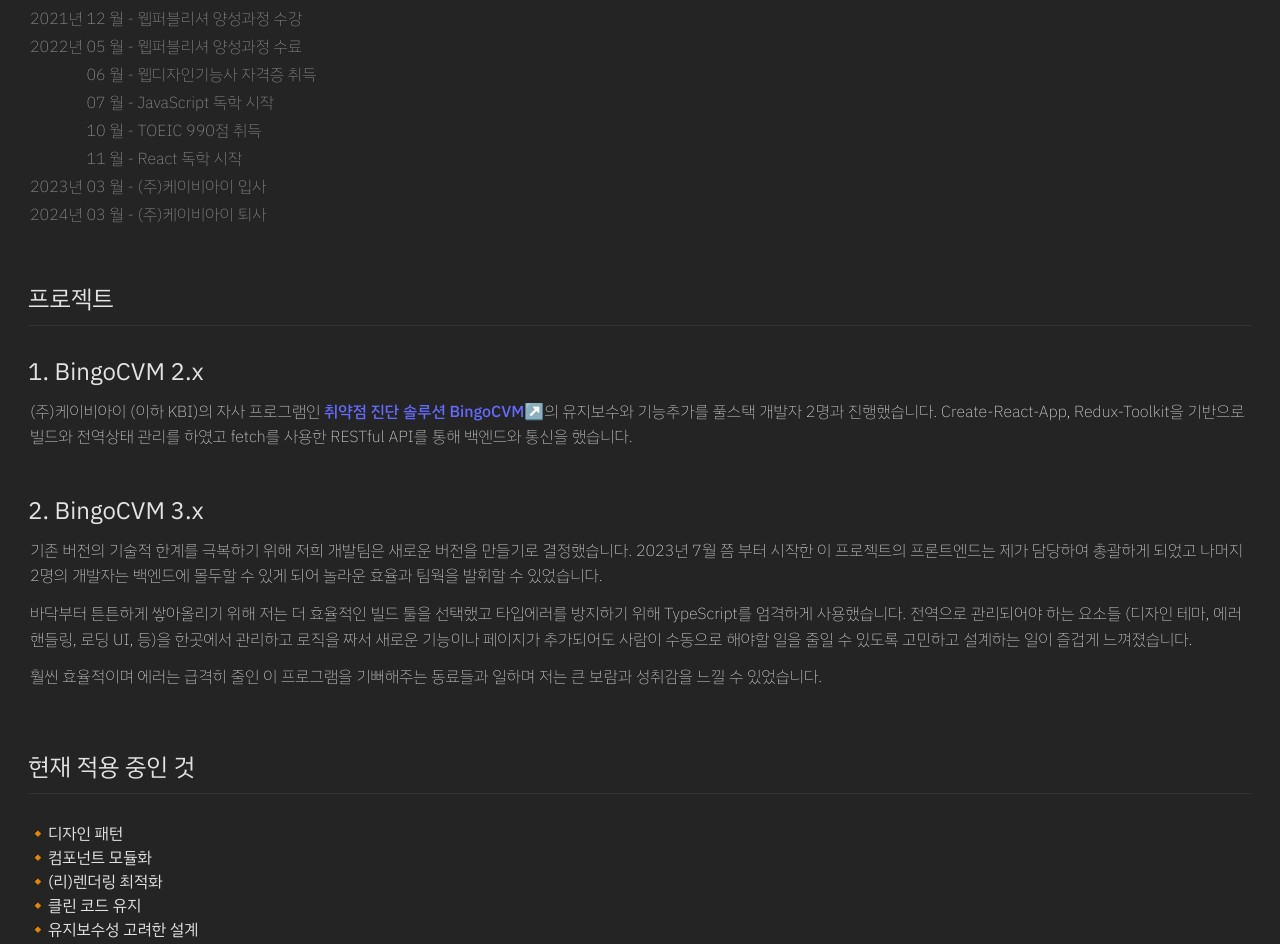
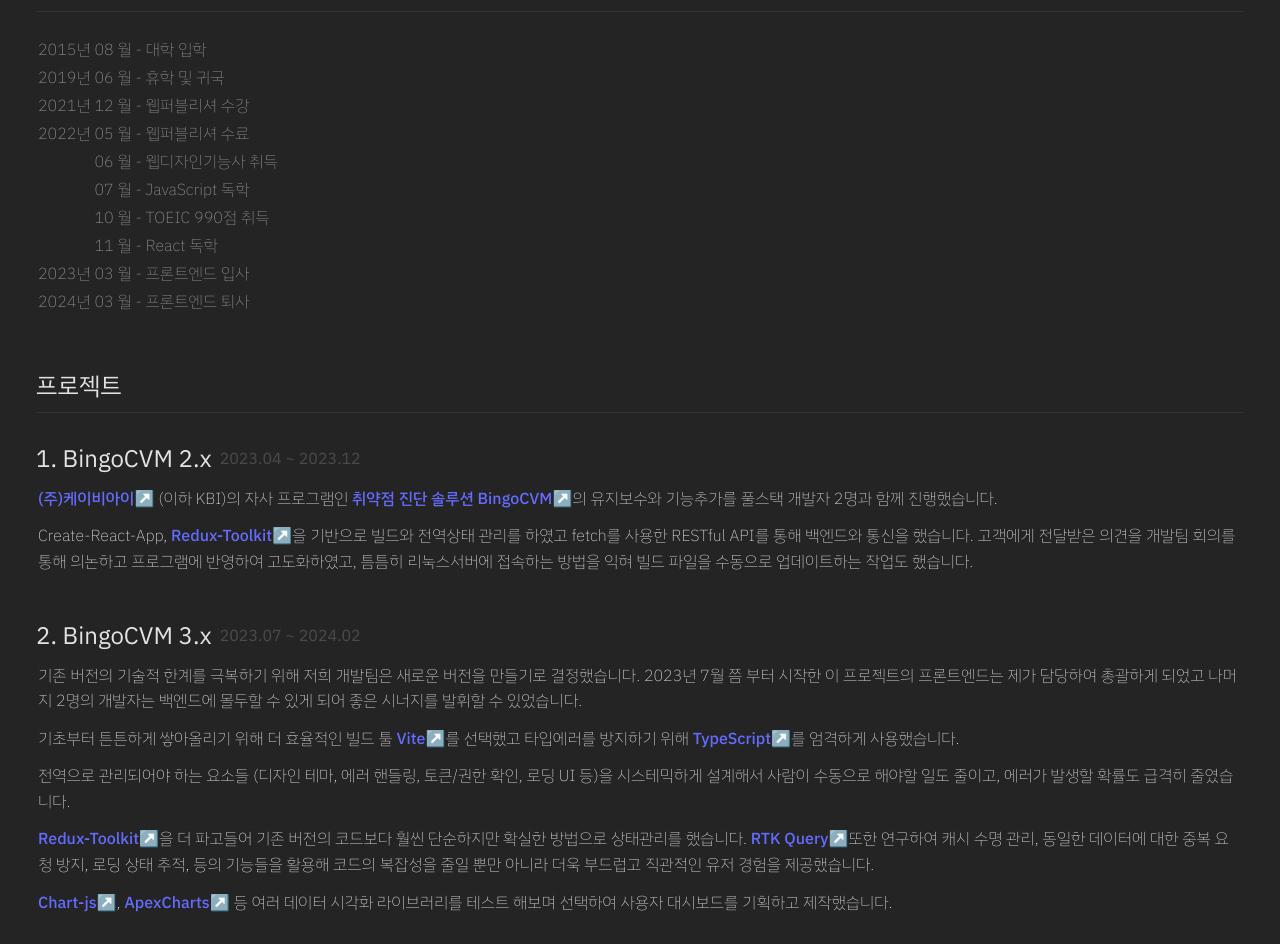
Before and after one commit to code-zeen/code-zeen.github.io, a React (Vite) app: page / in a window 1280 px wide. Shown: the part 981-1925 px from the top of the page. Built offline with nearby package versions, Linux system fonts and the light colour scheme.

Commit message:
minor design update

```diff
--- a/src/App.tsx
+++ b/src/App.tsx
@@ -8,59 +8,77 @@
     return (
         <Container>
             <Contact />
-            <Stack p={12} alignItems="stretch">
+            <Stack p={20} alignItems="stretch">
                 <AboutThisPage />
                 <Stack alignItems="flex-start" spacing={48}>
                     <Section title="소개">
                         <p>
-                            저는 미국 Illinois 주에서 물리학을 공부하는 도중 진로 고민을 위해 휴학을 계획했지만 코로나 사태가 발생한 후 대학으로 돌아가지 않았습니다.
+                            저는 미국 Illinois 주에서 물리학을 공부하는 도중 진로 고민을 위해 휴학을 계획했지만 <br />코로나 사태가 발생한 후 대학으로 돌아가지 않았습니다.
                         </p>
                         <p>
                             그 이후로 무엇을 해야할지 막막한 시간을 보내다 우연히 웹퍼블리싱 과정이 눈에 들어왔습니다.
                         </p>
-
                         <p>
-                            평소에 피아노, 디지털 아트, 컴퓨터와 과학에 흥미를 가졌던 저는
-                            논리, 계산, 자동화, 그리고 심미적 요소까지 어우러진 퍼블리싱 (+코딩)을 배우며 새로운 열정을 찾을 수 있었습니다.
+                            평소에 피아노, 디지털 아트, 컴퓨터와 과학에 흥미를 가졌던 저는 <br />논리, 계산, 자동화, 그리고 심미적 요소까지 어우러진 퍼블리싱 (+코딩)을 배우며 새로운 열정을 찾을 수 있었습니다.
                         </p>
-
                         <p>
                             저의 목표는 언어에 구애받지 않는 최고의 프론트엔드 개발자가 되는것입니다.
                         </p>
                         <hr />
+                        <p className="timeline">2015년 08 월 - 대학 입학</p>
                         <p className="timeline">2019년 06 월 - 휴학 및 귀국</p>
-                        <p className="timeline">2021년 12 월 - 웹퍼블리셔 양성과정 수강</p>
-                        <p className="timeline">2022년 05 월 - 웹퍼블리셔 양성과정 수료</p>
-                        <p className="timeline"><span className="hidden">2022년</span> 06 월 - 웹디자인기능사 자격증 취득</p>
-                        <p className="timeline"><span className="hidden">2022년</span> 07 월 - JavaScript 독학 시작</p>
+                        <p className="timeline">2021년 12 월 - 웹퍼블리셔 수강</p>
+                        <p className="timeline">2022년 05 월 - 웹퍼블리셔 수료</p>
+                        <p className="timeline"><span className="hidden">2022년</span> 06 월 - 웹디자인기능사 취득</p>
+                        <p className="timeline"><span className="hidden">2022년</span> 07 월 - JavaScript 독학</p>
                         <p className="timeline"><span className="hidden">2022년</span> 10 월 - TOEIC 990점 취득</p>
-                        <p className="timeline"><span className="hidden">2022년</span> 11 월 - React 독학 시작</p>
-                        <p className="timeline">2023년 03 월 - (주)케이비아이 입사</p>
-                        <p className="timeline">2024년 03 월 - (주)케이비아이 퇴사</p>
+                        <p className="timeline"><span className="hidden">2022년</span> 11 월 - React 독학</p>
+                        <p className="timeline">2023년 03 월 - 프론트엔드 입사</p>
+                        <p className="timeline">2024년 03 월 - 프론트엔드 퇴사</p>
 
                     </Section>
                     <Section title="프로젝트">
-                        <h3>1. BingoCVM 2.x</h3>
+                        <Stack row alignItems="center" spacing={8}>
+                            <h3>1. BingoCVM 2.x</h3>
+                            <span className="opaque">2023.04 ~ 2023.12</span>
+                        </Stack>
                         <p>
-                            (주)케이비아이 (이하 KBI)의 자사 프로그램인 <a href="http://bingocvm.com" target="_blank">취약점 진단 솔루션
-                            BingoCVM</a>의 유지보수와 기능추가를 풀스택 개발자 2명과 진행했습니다. Create-React-App, Redux-Toolkit을 기반으로 빌드와 전역상태
-                            관리를 하였고 fetch를 사용한 RESTful API를 통해 백엔드와 통신을 했습니다.
+                            <a href="https://kbisys.com/" target="_blank">(주)케이비아이</a> (이하 KBI)의 자사 프로그램인 <a
+                            href="http://bingocvm.com"
+                            target="_blank">취약점 진단 솔루션 BingoCVM</a>의 유지보수와 기능추가를 풀스택 개발자 2명과 함께 진행했습니다.
+                        </p>
+                        <p>
+                            Create-React-App, <a href="https://redux-toolkit.js.org/"
+                                                 target="_blank">Redux-Toolkit</a>을 기반으로 빌드와 전역상태 관리를 하였고 fetch를 사용한 RESTful API를 통해 백엔드와 통신을 했습니다. 고객에게 전달받은 의견을 개발팀 회의를 통해 의논하고 프로그램에 반영하여 고도화하였고, 틈틈히 리눅스서버에 접속하는 방법을 익혀 빌드 파일을 수동으로 업데이트하는 작업도 했습니다.
                         </p>
 
                         <br />
 
+                        <Stack row alignItems="center" spacing={8}>
                         <h3>2. BingoCVM 3.x</h3>
+                        <span className="opaque">2023.07 ~ 2024.02</span>
+                </Stack>
                         <p>
-                            기존 버전의 기술적 한계를 극복하기 위해 저희 개발팀은 새로운 버전을 만들기로 결정했습니다. 2023년 7월 쯤 부터 시작한 이 프로젝트의 프론트엔드는 제가 담당하여
-                            총괄하게 되었고 나머지 2명의 개발자는 백엔드에 몰두할 수 있게 되어 놀라운 효율과 팀웍을 발휘할 수 있었습니다.
+                            기존 버전의 기술적 한계를 극복하기 위해 저희 개발팀은 새로운 버전을 만들기로 결정했습니다. 2023년 7월 쯤 부터 시작한 이 프로젝트의 프론트엔드는 제가 담당하여 총괄하게 되었고 나머지 2명의 개발자는 백엔드에 몰두할 수 있게 되어 좋은 시너지를 발휘할 수 있었습니다.
                         </p>
                         <p>
-                            바닥부터 튼튼하게 쌓아올리기 위해 저는 더 효율적인 빌드 툴을 선택했고 타입에러를 방지하기 위해 TypeScript를 엄격하게 사용했습니다. 전역으로 관리되어야 하는
-                            요소들 (디자인 테마, 에러 핸들링, 로딩 UI, 등)을 한곳에서 관리하고 로직을 짜서 새로운 기능이나 페이지가 추가되어도 사람이 수동으로 해야할 일을 줄일 수 있도록
-                            고민하고 설계하는 일이 즐겁게 느껴졌습니다.
+                            기초부터 튼튼하게 쌓아올리기 위해 더 효율적인 빌드 툴 <a href="https://vitejs.dev/"
+                                                              target="_blank">Vite</a>를 선택했고 타입에러를 방지하기 위해 <a
+                            href="https://www.typescriptlang.org/" target="_blank">TypeScript</a>를 엄격하게 사용했습니다.
                         </p>
                         <p>
-                            훨씬 효율적이며 에러는 급격히 줄인 이 프로그램을 기뻐해주는 동료들과 일하며 저는 큰 보람과 성취감을 느낄 수 있었습니다.
+                            전역으로 관리되어야 하는 요소들 (디자인 테마, 에러 핸들링, 토큰/권한 확인, 로딩 UI 등)을 시스테믹하게 설계해서 사람이 수동으로 해야할 일도 줄이고, 에러가 발생할 확률도 급격히 줄였습니다.
+                        </p>
+                        <p>
+                            <a href="https://redux-toolkit.js.org/"
+                               target="_blank">Redux-Toolkit</a>을 더 파고들어 기존 버전의 코드보다 훨씬 단순하지만 확실한 방법으로 상태관리를 했습니다. <a
+                            href="https://redux-toolkit.js.org/rtk-query/overview"
+                            target="_blank">RTK Query</a>또한 연구하여 캐시 수명 관리, 동일한 데이터에 대한 중복 요청 방지, 로딩 상태 추적, 등의 기능들을 활용해 코드의 복잡성을 줄일 뿐만 아니라 더욱 부드럽고 직관적인 유저 경험을 제공했습니다.
+                        </p>
+                        <p>
+                            <a href="https://www.chartjs.org/" target="_blank">Chart-js</a>, <a
+                            href="https://apexcharts.com/"
+                            target="_blank">ApexCharts</a> 등 여러 데이터 시각화 라이브러리를 테스트 해보며 선택하여 사용자 대시보드를 기획하고 제작했습니다.
                         </p>
                     </Section>
 
@@ -81,7 +99,7 @@
                             <li>반응형 (또는 모바일 앱, React Native, Flutter)</li>
                         </ul>
                     </Section>
-                    <Section title="먼 미래에 하고 싶은 것">
+                    <Section title="미래에 하고 싶은 것">
                         <ul>
                             <li>컴포넌트 라이브러리 직접 설계 및 제작</li>
                             <li>타입스크립 마스터</li>
--- a/src/components/specific/Contact.tsx
+++ b/src/components/specific/Contact.tsx
@@ -18,7 +18,7 @@
         { icon: 'webstorm', text: 'WebStorm' },
     ]
     return (
-        <Stack spacing={16} className="contact bgcolor dark" style={{ padding: '20px 10px 20px' }}>
+        <Stack spacing={16} className="contact bgcolor dark" style={{ padding: '20px 32px' }}>
             <Stack row alignItems="center" spacing={16} style={{ padding: '20px 0' }}>
                 <img className="img round" src="https://avatars.githubusercontent.com/u/77660676?v=4"
                      alt="profile-picture" />
--- a/src/index.css
+++ b/src/index.css
@@ -179,6 +179,9 @@
 span.hidden {
     opacity: 0;
 }
+span.opaque {
+    opacity: 0.2;
+}
 
 ul {
     margin-left: 20px;
```
